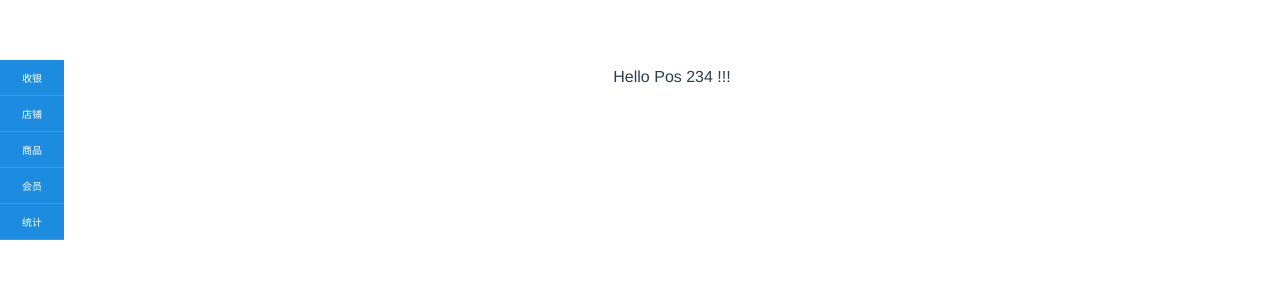
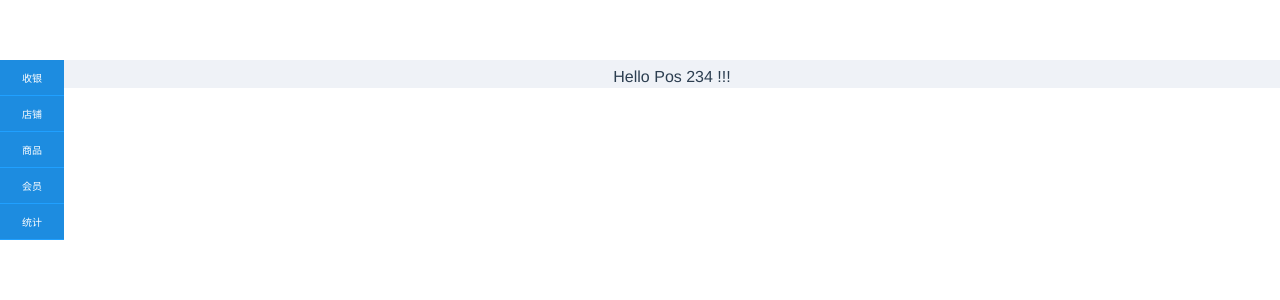
Before and after one commit to SawWu/pos-portal, a Vue app: page / in a window 1280 px wide. Shown: the top 300 px of the page. Built offline with nearby package versions, Linux system fonts and the light colour scheme; a small style sheet from the web is missing.

Commit message:
完成左边导航

```diff
--- a/package.json
+++ b/package.json
@@ -10,6 +10,7 @@
     "build": "rm -rf dist && node build/build.js"
   },
   "dependencies": {
+    "element-ui": "^2.0.10",
     "vue": "^2.5.2",
     "vue-router": "^3.0.1"
   },
--- a/src/App.vue
+++ b/src/App.vue
@@ -1,7 +1,9 @@
 <template>
   <div id="app">
     <Nav/>
-    <router-view/>
+    <div class="main">
+      <router-view/>
+    </div>
   </div>
 </template>
 <style lang="less">
--- a/src/assets/less/app.less
+++ b/src/assets/less/app.less
@@ -4,5 +4,14 @@
   -moz-osx-font-smoothing: grayscale;
   text-align: center;
   color: #2c3e50;
-  margin-top: 60px;
+  margin: 60px 0 0 0;
 }
+
+.main{
+  float:left;
+  width:95%;
+  background-color: #EFF2F7;
+  height:100%;
+  overflow: auto;
+
+}
--- a/src/assets/less/nav.less
+++ b/src/assets/less/nav.less
@@ -14,6 +14,10 @@
       text-align: center;
       border-bottom:1px solid #20a0ff;
       padding:10px;
+
+      &:hover{
+        cursor: pointer;
+      }
     }
   }
 }
--- a/src/components/common/Nav.vue
+++ b/src/components/common/Nav.vue
@@ -31,7 +31,7 @@
     @import "../../assets/less/nav.less";
 </style>
 <script>
-    export default {
-    name: 'nav'
+  export default {
+    name: 'leftNav'
   }
 </script>
```
